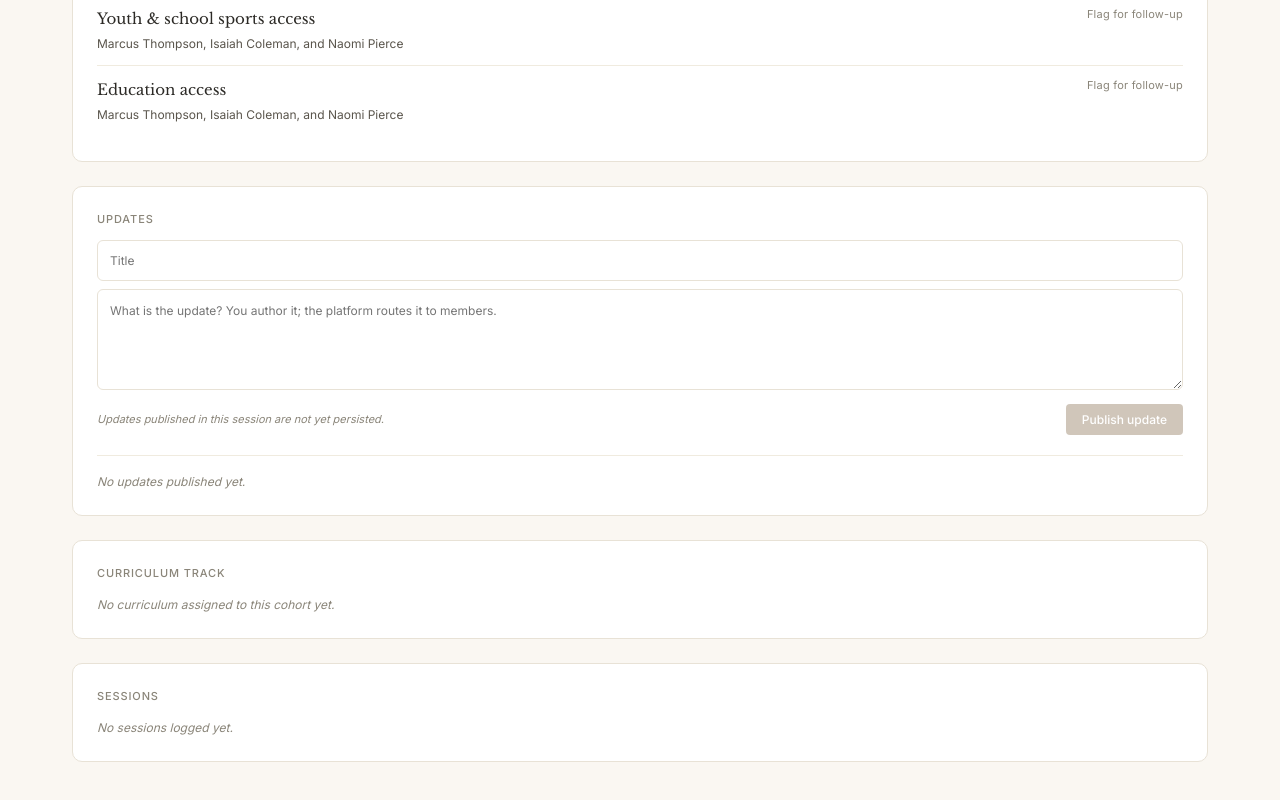
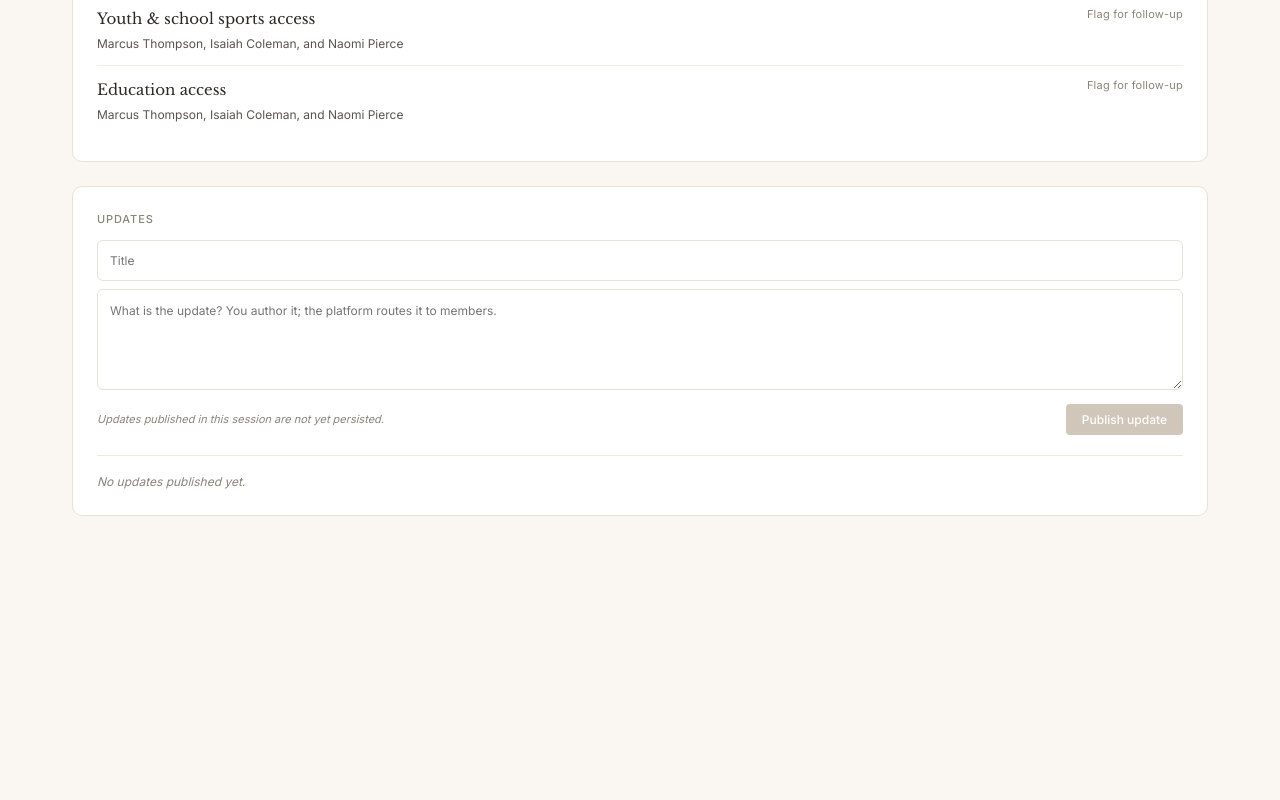
Before and after one commit to talabifaouzi/stewardhouse-app, a React (Vite) app: page /advisor/cohorts/coh-001 in a window 1280 px wide. Shown: the part 782-1582 px from the top of the page. After the commit the page ends 1362 px from the top, so only its background shows below. Built offline with nearby package versions, Linux system fonts and the light colour scheme.

Commit message:
Advisor QA bundle 10 — affordance honesty (ADV-013 false journal count dropped, ADV-024 always-empty Curriculum/Sessions sections removed)

```diff
--- a/src/surfaces/advisor/CohortDetail.jsx
+++ b/src/surfaces/advisor/CohortDetail.jsx
@@ -65,8 +65,6 @@ export default function CohortDetail() {
     .filter(Boolean);
   const externalCount = cohort.externalMembers || 0;
   const memberCount = cohort.memberIds.length + externalCount;
-  const assignedLessons = cohort.assignedLessons || [];
-  const sessions = cohort.sessions || [];
 
   const themeMembership = {};
   rosterMembers.forEach(m => {
@@ -334,7 +332,7 @@ export default function CohortDetail() {
       </div>
 
       {/* Updates — composer + published list */}
-      <div style={{ marginBottom: 'var(--sh-space-6)' }}>
+      <div>
         <Card>
           <SectionLabel>Updates</SectionLabel>
 
@@ -427,29 +425,6 @@ export default function CohortDetail() {
         </Card>
       </div>
 
-      {/* Curriculum track */}
-      <div style={{ marginBottom: 'var(--sh-space-6)' }}>
-        <Card>
-          <SectionLabel>Curriculum track</SectionLabel>
-          {assignedLessons.length === 0 && (
-            <p style={emptyTextStyle}>
-              No curriculum assigned to this cohort yet.
-            </p>
-          )}
-        </Card>
-      </div>
-
-      {/* Sessions */}
-      <div>
-        <Card>
-          <SectionLabel>Sessions</SectionLabel>
-          {sessions.length === 0 && (
-            <p style={emptyTextStyle}>
-              No sessions logged yet.
-            </p>
-          )}
-        </Card>
-      </div>
     </main>
   );
 }
--- a/src/surfaces/advisor/PracticeHome.jsx
+++ b/src/surfaces/advisor/PracticeHome.jsx
@@ -132,7 +132,7 @@ export default function PracticeHome() {
             fontSize: 'var(--sh-text-xs)',
             color: 'var(--sh-text-muted)',
           }}>
-            April 28, 2026 · 4 entries this month
+            April 28, 2026
           </p>
         </Card>
       </div>
```
